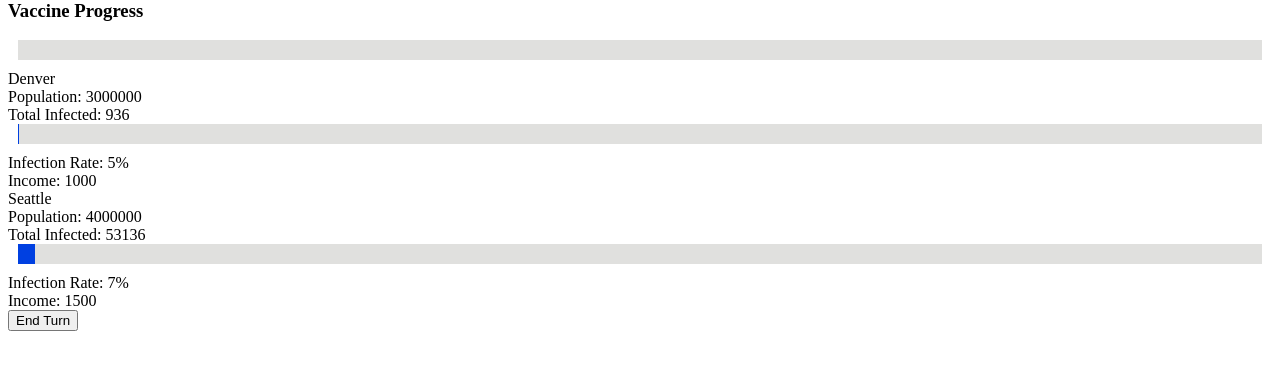
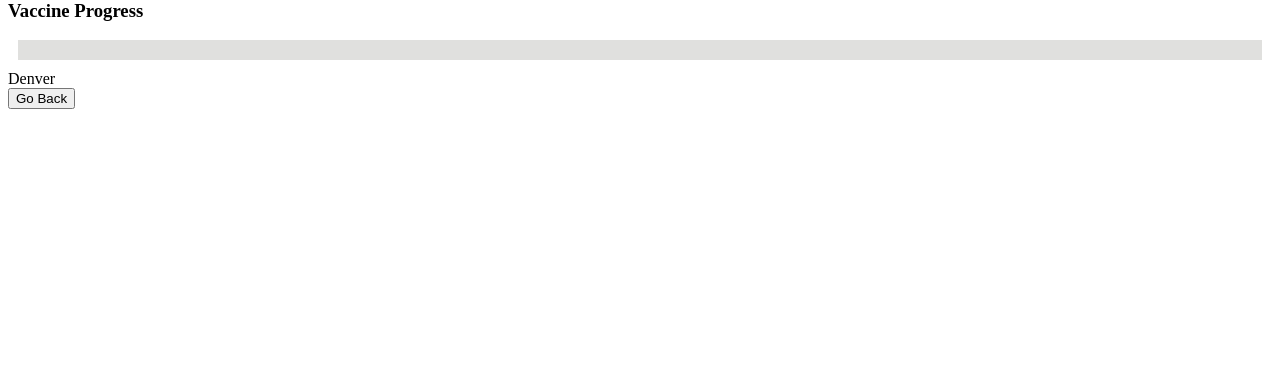
Before and after one commit to williams-c/public-health-defender, a React app: page / in a window 1280 px wide. Both pictures are taken after a click on the element 640 px from the left and 533 px from the top of the page. Shown: the part 403-772 px from the top of the page. Built offline with nearby package versions, Linux system fonts and the light colour scheme; the HTML template or start-up script is replaced by a standard one.

Commit message:
implements city selection on click and return to main menu button

```diff
--- a/client/src/components/Game.jsx
+++ b/client/src/components/Game.jsx
@@ -1,6 +1,7 @@
 import React, { useState } from 'react';
 import CityMenu from './game_components/CityMenu';
 import ProgressBar from './game_components/ProgressBar';
+import CityManagement from './game_components/CityManagement';
 
 const sampleCities = [
   {
@@ -32,6 +33,10 @@ const Game = () => {
     updateSelectedCity(cities[index])
   }
 
+  const returnToCityMenu = () => {
+    updateSelectedCity('')
+  }
+
   const handleTurn = () => {
     let newCities = cities;
     newCities.forEach((city) => {
@@ -48,11 +53,18 @@ const Game = () => {
 
   return (
     <div>
+
       {gameState === 'defeat' ? <div> Game Over ! </div> : ''}
+
       <h3>Vaccine Progress</h3>
       <ProgressBar progress={(totalMoney / vaccineBuyout) * 100} />
-      <CityMenu handleSelect={handleCitySelect} cities={cities} selectedCity={selectedCity}/>
-      <button onClick={handleTurn} className="turn-btn">End Turn</button>
+
+      {selectedCity ? <CityManagement goBack={returnToCityMenu} selectedCity={selectedCity} /> :
+      <div>
+        <CityMenu handleSelect={handleCitySelect} cities={cities} selectedCity={selectedCity}/>
+        <button onClick={handleTurn} className="turn-btn">End Turn</button>
+      </div>}
+
     </div>
   )
 }
--- /dev/null
+++ b/client/src/components/game_components/CityManagement.jsx
@@ -0,0 +1,14 @@
+import React from 'react';
+
+const CityManagement = ({ goBack, selectedCity }) => {
+  return (
+    <div>
+      <div>
+        {selectedCity.name}
+      </div>
+      <button onClick={goBack}>Go Back</button>
+    </div>
+  )
+}
+
+export default CityManagement;
```
Also changed, not shown: 1 other file (tests, documents, lock files or other folders).
